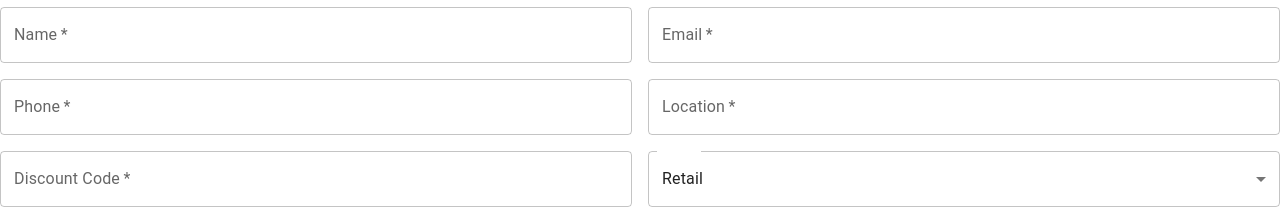
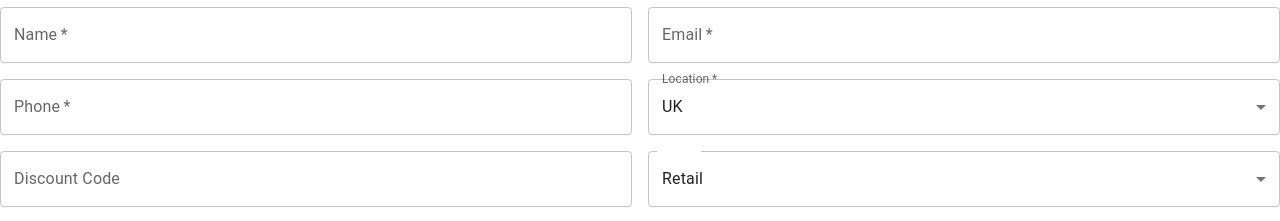
Before and after one commit to SamuelLawrence876/app-cdk-arch, a React (Create React App) app: page / in a window 1280 px wide. Shown: the part 127-348 px from the top of the page. Built offline with nearby package versions, Linux system fonts and the light colour scheme.

Commit message:
alert changes

```diff
--- a/src/App.tsx
+++ b/src/App.tsx
@@ -12,7 +12,13 @@ import {
   TextField,
   Typography,
 } from '@mui/material';
-import { Transaction, Customer, MemberType, Product } from './models/models';
+import {
+  Transaction,
+  Customer,
+  MemberType,
+  Product,
+  Location,
+} from './models/models';
 import Info from './components/info';
 
 const App: React.FC = () => {
@@ -26,23 +32,21 @@ const App: React.FC = () => {
     memberType: MemberType.MEMBER,
     review: 0,
     fraud: false,
-    location: '',
+    location: Location.UK,
   });
 
   const [alert, setAlert] = useState(false);
 
   const handleSubmit = async (event: React.FormEvent<HTMLFormElement>) => {
+    event.preventDefault();
     const url = process.env.REACT_APP_API_GATEWAY_URL;
 
-    try {
-      const response = await fetch(url + 'events', {
+    await fetch(url + 'events', {
       mode: 'no-cors',
       method: 'POST',
       headers: { 'Content-Type': 'application/json' },
       body: JSON.stringify(formData),
     });
-      const data = await response.json();
-      console.log(data);
     setAlert(true);
 
     setFormData({
@@ -55,17 +59,11 @@ const App: React.FC = () => {
       memberType: MemberType.MEMBER,
       review: 0,
       fraud: false,
-        location: '',
+      location: Location.UK,
     });
-    } catch (error) {
-      console.error(error);
-    }
   };
 
-  const handleInputChange = (
-    event: React.ChangeEvent<HTMLInputElement | HTMLTextAreaElement>,
-    key: keyof Transaction,
-  ) => {
+  const handleInputChange = (event: any, key: keyof Transaction) => {
     setFormData({ ...formData, [key]: event.target.value });
   };
 
@@ -148,18 +146,25 @@ const App: React.FC = () => {
           />
         </Grid>
         <Grid item xs={12} sm={6}>
-          <TextField
-            required
-            fullWidth
-            label="Location"
+          <FormControl required fullWidth>
+            <InputLabel id="location-label">Location</InputLabel>
+            <Select
+              labelId="location-label"
+              id="location"
               name="location"
               value={formData.location}
               onChange={(event) => handleInputChange(event, 'location')}
-          />
+            >
+              <MenuItem value={Location.UK}>UK</MenuItem>
+              <MenuItem value={Location.USA}>US</MenuItem>
+              <MenuItem value={Location.North_Korea}>North Korea</MenuItem>
+              <MenuItem value={Location.CANADA}>Canada</MenuItem>
+              <MenuItem value={Location.JAMAICA}>Jamaica</MenuItem>
+            </Select>
+          </FormControl>
         </Grid>
         <Grid item xs={12} sm={6}>
           <TextField
-            required
             fullWidth
             label="Discount Code"
             value={formData.discount}
--- a/src/models/models.ts
+++ b/src/models/models.ts
@@ -7,6 +7,14 @@ export enum MemberType {
 export enum Customer {
   RETAIL = 'RETAIL',
   WHOLESALE = 'WHOLESALE',
+}
+
+export enum Location {
+  JAMAICA = 'JAMAICA',
+  USA = 'USA',
+  CANADA = 'CANADA',
+  UK = 'UK',
+  North_Korea = 'North_Korea',
 }
 
 export interface CustomerData {
@@ -32,7 +40,7 @@ export interface Transaction {
   products: Product[];
   review: number;
   discount: string;
-  location: string;
+  location: Location;
   fraud: boolean;
   memberType: MemberType;
 }
```
Lines whose indentation alone changed are shown as unchanged.
